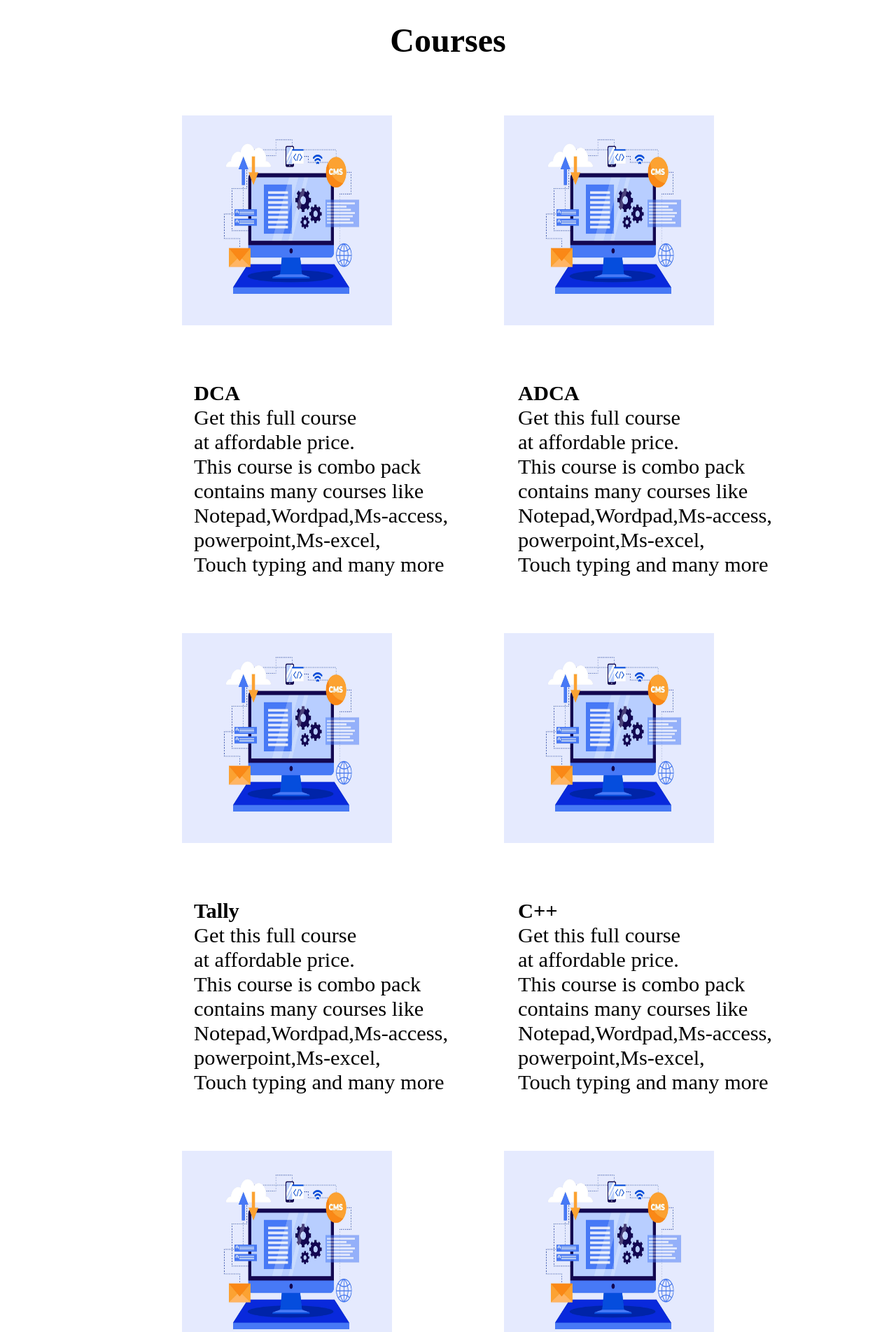
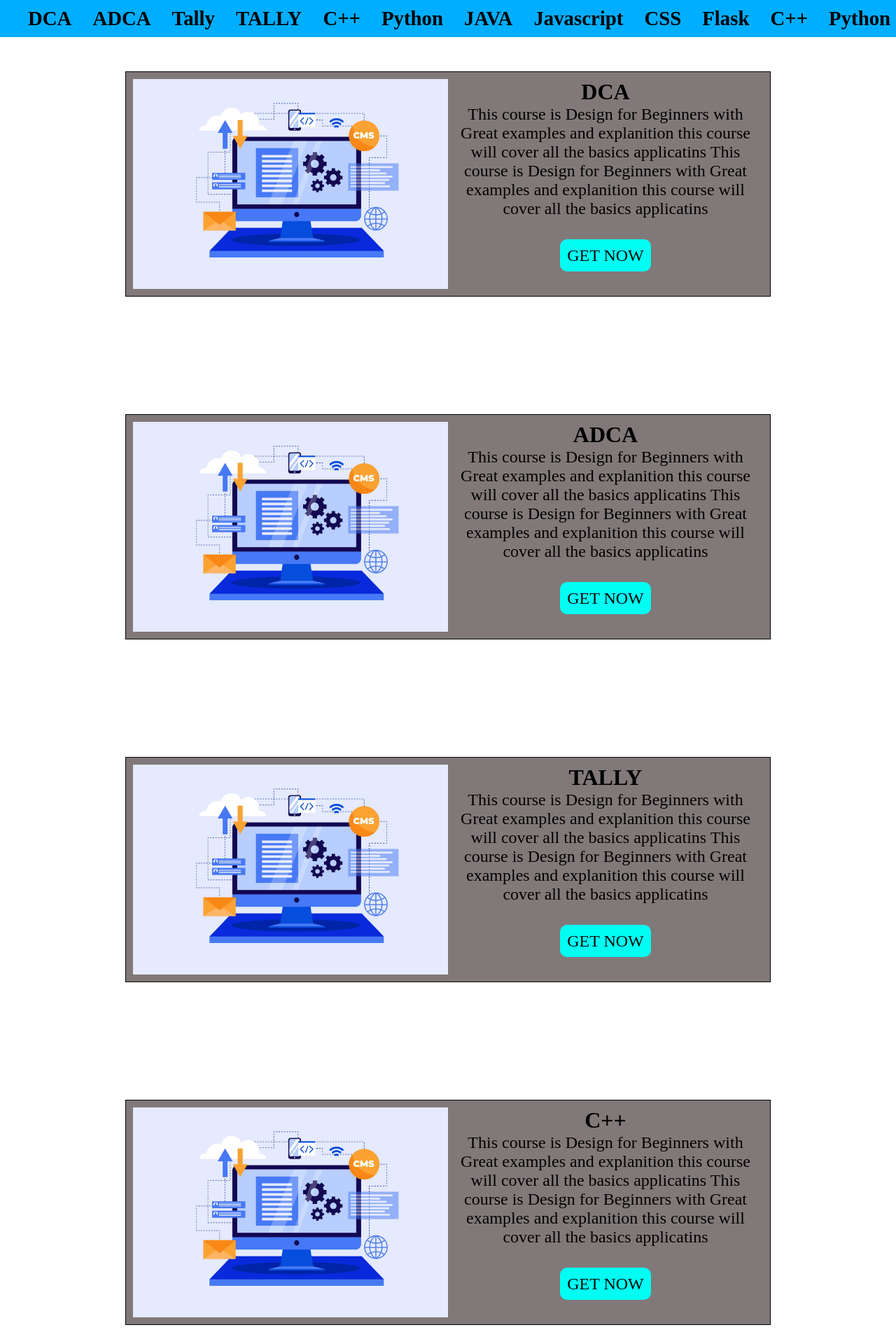
Before and after one commit to Hulkfulk/mega, a Flask app: page /course in a window 1280 px wide. Shown: the part 124-2028 px from the top of the page at 70% size. Run offline with Flask 2, Linux system fonts and the light colour scheme; some libraries are stand-ins or nearby versions.

Commit message:
improved

```diff
--- a/static/course.css
+++ b/static/course.css
@@ -1,5 +1,27 @@
-.col{display: flex;justify-content: center;}
-.col img{height:300px;width:300px;padding: 80px;}
-.aboutcourse{display: flex;justify-content:center;font-size: 190%;}
-.aboutcourse p{padding-left: 100px;}
-.course h1{text-align: center;font-size: 300%;padding-top: 30px;}
+.coursecall{display: flex;font-size: 180%;overflow: scroll;background: rgb(0, 174, 255);align-items: center;padding: 10px;}
+.coursecall p{padding-left: 30px;}
+.coursecall p a{text-decoration: none;color:rgb(0, 0, 0);font-weight: bold;}
+.coursecall p a:hover{text-decoration: underline;color:rgb(255, 255, 255);}
+.course1 img{height: 300px;width:auto;}
+.course1{display: flex;border: 1px;width:900px;margin:0 auto;outline-style: solid;background:rgb(129, 121, 121);padding: 10px;outline-width: 0.8px;}
+.dca{display: flex;justify-content: center;padding-bottom:120px;padding-top: 50px;}
+.coursecontent{display: flex;align-items: center;flex-direction: column;}
+.coursecontent p{font-size: 150%;text-align: center;}
+.coursecontent h1{color:rgb(0, 0, 0);}
+.coursebtn p a{background: rgb(0, 255, 242);padding: 10px;color:rgb(8, 8, 8);text-decoration: none;border-radius: 10px;}
+.coursebtn{padding-top: 40px;padding-bottom: 10px;}
+.course1:hover{background: rgb(243, 131, 149);}
+.coursebtn p a:hover{background:rgb(255, 0, 0);color:white;}
+.random .course1{background: red;}
+html{
+    scroll-behavior: smooth;
+}
+@media screen and (max-width:724px){
+    .course1{flex-direction: column;padding-left:10px;width:700px;}
+    .course1 img{width:600px;}
+}
+@media screen and (max-width:477px){
+    .course1{width: 300px;}
+    .course1 img{height:200px;width:300px;}
+
+}
--- a/static/home.css
+++ b/static/home.css
@@ -5,7 +5,7 @@
 .btns{display: flex;margin-left: -25px;}
 .btns div{padding: 20px;}
 .btns div a{background: red;text-decoration: none;color:white;padding: 10px;border-radius: 5px;}
-.hero2{display: flex;flex-direction: column;align-items: center;font-size: 150%;padding-top: 150px;}
+.hero2{display: flex;flex-direction: column;align-items: center;font-size: 190%;padding-top: 150px;text-align: center;}
 
 .hero2btn{display: flex;flex-direction: row;}
 .hero2btn div{padding:20px;}
--- a/templates/base.html
+++ b/templates/base.html
@@ -106,5 +106,6 @@
 
         }
     </script>
+
 </body>
 </html>
--- a/templates/courses.html
+++ b/templates/courses.html
@@ -1,111 +1,236 @@
 {% extends "base.html" %}
 {% block title %}
-Courses Target computer
+Corses Target computer
 {% endblock %}
 {% block head %}
 <link rel="stylesheet" href="{{url_for('static',filename='course.css')}}">
 {% endblock %}
 {% block content %}
 
-<div class="course">
-    <h1>Courses</h1>
-    <div class="col1 col">
-        <img src="{{url_for('static',filename='images/lapton.jpg')}}">
-        <img src="{{url_for('static',filename='images/lapton.jpg')}}">
+<div class="coursecall">
+    <p><a href="#dca">DCA</a></p>
+    <p><a href="#adca">ADCA</a></p>
+    <p><a href="#tally">Tally</a></p>
+    <p><a href="#tally">TALLY</a></p>
+    <p><a href="#c++">C++</a></p>
+    <p><a href="#python">Python</a></p>
+    <p><a href="">JAVA</a></p>
+    <p><a href="#java">Javascript</a></p>
+    <p><a href="">CSS</a></p>
+    <p><a href="">Flask</a></p>
+    <p><a href="">C++</a></p>
+    <p><a href="">Python</a></p>
+    <p><a href="">JAVA</a></p>
+    <p><a href="">Javascript</a></p>
+    <p><a href="">CSS</a></p>
+    <p><a href="">Flask</a></p>
+    <p><a href="">Flask</a></p>
+    <p><a href="">JAVA</a></p>
+    <p><a href="">Javascript</a></p>
+    <p><a href="">CSS</a></p>
+    <p><a href="">Flask</a></p>
+    <p><a href="">Flask</a></p>
+
 </div>
-    <div class="aboutcourse">
-        <p><b>DCA</b><br>
-            Get this full course  <br>
-            at affordable price.<br>
-            This course is combo pack<br>
-            contains many courses like<br>
-            Notepad,Wordpad,Ms-access,<br>
-            powerpoint,Ms-excel,<br>
-            Touch typing and many more
+<div class="dca">
+    <div class="course1" id="course1">
+        <img src="{{url_for('static',filename='images/lapton.jpg')}}" alt="">
+        <div class="coursecontent">
+            <h1 id="dca">DCA</h1>
+        <p>This course is Design for Beginners with
+            Great examples and explanition this course will
+            cover all the basics applicatins
+            This course is Design for Beginners with
+            Great examples and explanition this course will
+            cover all the basics applicatins
         </p>
-        <p><b>ADCA</b><br>
-            Get this full course  <br>
-            at affordable price.<br>
-            This course is combo pack<br>
-            contains many courses like<br>
-            Notepad,Wordpad,Ms-access,<br>
-            powerpoint,Ms-excel,<br>
-            Touch typing and many more
+        <div class="coursebtn">
+            <p><a href="">GET NOW</a></p>
+        </div>
+        </div>
+    </div>
+</div>
+<div class="dca">
+    <div class="course1">
+        <img src="{{url_for('static',filename='images/lapton.jpg')}}" alt="">
+        <div class="coursecontent">
+            <h1 id="adca">ADCA</h1>
+        <p>This course is Design for Beginners with
+            Great examples and explanition this course will
+            cover all the basics applicatins
+            This course is Design for Beginners with
+            Great examples and explanition this course will
+            cover all the basics applicatins
         </p>
+        <div class="coursebtn">
+            <p><a href="">GET NOW</a></p>
         </div>
-    <div class="col2 col">
-        <img src="{{url_for('static',filename='images/lapton.jpg')}}">
-        <img src="{{url_for('static',filename='images/lapton.jpg')}}">
         </div>
-    <div class="aboutcourse">
-        <p><b>Tally</b><br>
-            Get this full course  <br>
-            at affordable price.<br>
-            This course is combo pack<br>
-            contains many courses like<br>
-            Notepad,Wordpad,Ms-access,<br>
-            powerpoint,Ms-excel,<br>
-            Touch typing and many more
+    </div>
+</div>
+<div class="dca">
+    <div class="course1">
+        <img src="{{url_for('static',filename='images/lapton.jpg')}}" alt="">
+        <div class="coursecontent">
+            <h1 id="tally">TALLY</h1>
+        <p>This course is Design for Beginners with
+            Great examples and explanition this course will
+            cover all the basics applicatins
+            This course is Design for Beginners with
+            Great examples and explanition this course will
+            cover all the basics applicatins
         </p>
-        <p><b>C++</b><br>
-            Get this full course  <br>
-            at affordable price.<br>
-            This course is combo pack<br>
-            contains many courses like<br>
-            Notepad,Wordpad,Ms-access,<br>
-            powerpoint,Ms-excel,<br>
-            Touch typing and many more
+        <div class="coursebtn">
+            <p><a href="">GET NOW</a></p>
+        </div>
+        </div>
+    </div>
+</div>
+<div class="dca">
+    <div class="course1">
+        <img src="{{url_for('static',filename='images/lapton.jpg')}}" alt="">
+        <div class="coursecontent">
+            <h1 id="c++">C++</h1>
+        <p>This course is Design for Beginners with
+            Great examples and explanition this course will
+            cover all the basics applicatins
+            This course is Design for Beginners with
+            Great examples and explanition this course will
+            cover all the basics applicatins
         </p>
+        <div class="coursebtn">
+            <p><a href="">GET NOW</a></p>
         </div>
-    <div class="col3 col">
-        <img src="{{url_for('static',filename='images/lapton.jpg')}}">
-        <img src="{{url_for('static',filename='images/lapton.jpg')}}">
         </div>
-    <div class="aboutcourse">
-        <p><b>PYTHON</b><br>
-            Get this full course  <br>
-            at affordable price.<br>
-            This course is combo pack<br>
-            contains many courses like<br>
-            Notepad,Wordpad,Ms-access,<br>
-            powerpoint,Ms-excel,<br>
-            Touch typing and many more
+    </div>
+</div>
+<div class="dca">
+    <div class="course1">
+        <img src="{{url_for('static',filename='images/lapton.jpg')}}" alt="">
+        <div class="coursecontent">
+            <h1 id="python">PYTHON</h1>
+        <p>This course is Design for Beginners with
+            Great examples and explanition this course will
+            cover all the basics applicatins
+            This course is Design for Beginners with
+            Great examples and explanition this course will
+            cover all the basics applicatins
         </p>
-        <p><b>Ms-Excel</b><br>
-            Get this full course  <br>
-            at affordable price.<br>
-            This course is combo pack<br>
-            contains many courses like<br>
-            Notepad,Wordpad,Ms-access,<br>
-            powerpoint,Ms-excel,<br>
-            Touch typing and many more
+        <div class="coursebtn">
+            <p><a href="">GET NOW</a></p>
+        </div>
+        </div>
+    </div>
+</div>
+<div class="dca">
+    <div class="course1">
+        <img src="{{url_for('static',filename='images/lapton.jpg')}}" alt="">
+        <div class="coursecontent">
+            <h1 id="java">JAVASCRIPT</h1>
+        <p>This course is Design for Beginners with
+            Great examples and explanition this course will
+            cover all the basics applicatins
+            This course is Design for Beginners with
+            Great examples and explanition this course will
+            cover all the basics applicatins
         </p>
+        <div class="coursebtn">
+            <p><a href="">GET NOW</a></p>
+        </div>
+        </div>
+    </div>
+</div>
+<div class="dca">
+    <div class="course1">
+        <img src="{{url_for('static',filename='images/lapton.jpg')}}" alt="">
+        <div class="coursecontent">
+            <h1>DCA</h1>
+        <p>This course is Design for Beginners with
+            Great examples and explanition this course will
+            cover all the basics applicatins
+            This course is Design for Beginners with
+            Great examples and explanition this course will
+            cover all the basics applicatins
+        </p>
+        <div class="coursebtn">
+            <p><a href="">GET NOW</a></p>
+        </div>
+        </div>
+    </div>
+</div>
+<div class="dca">
+    <div class="course1">
+        <img src="{{url_for('static',filename='images/lapton.jpg')}}" alt="">
+        <div class="coursecontent">
+            <h1>DCA</h1>
+        <p>This course is Design for Beginners with
+            Great examples and explanition this course will
+            cover all the basics applicatins
+            This course is Design for Beginners with
+            Great examples and explanition this course will
+            cover all the basics applicatins
+        </p>
+        <div class="coursebtn">
+            <p><a href="">GET NOW</a></p>
+        </div>
+        </div>
+    </div>
+</div>
+<div class="dca">
+    <div class="course1">
+        <img src="{{url_for('static',filename='images/lapton.jpg')}}" alt="">
+        <div class="coursecontent">
+            <h1>DCA</h1>
+        <p>This course is Design for Beginners with
+            Great examples and explanition this course will
+            cover all the basics applicatins
+            This course is Design for Beginners with
+            Great examples and explanition this course will
+            cover all the basics applicatins
+        </p>
+        <div class="coursebtn">
+            <p><a href="">GET NOW</a></p>
+        </div>
+        </div>
+    </div>
+</div>
+<div class="dca">
+    <div class="course1">
+        <img src="{{url_for('static',filename='images/lapton.jpg')}}" alt="">
+        <div class="coursecontent">
+            <h1>DCA</h1>
+        <p>This course is Design for Beginners with
+            Great examples and explanition this course will
+            cover all the basics applicatins
+            This course is Design for Beginners with
+            Great examples and explanition this course will
+            cover all the basics applicatins
+        </p>
+        <div class="coursebtn">
+            <p><a href="">GET NOW</a></p>
+        </div>
+        </div>
+    </div>
+</div>
+<div class="dca">
+    <div class="course1">
+        <img src="{{url_for('static',filename='images/lapton.jpg')}}" alt="">
+        <div class="coursecontent">
+            <h1>DCA</h1>
+        <p>This course is Design for Beginners with
+            Great examples and explanition this course will
+            cover all the basics applicatins
+            This course is Design for Beginners with
+            Great examples and explanition this course will
+            cover all the basics applicatins
+        </p>
+        <div class="coursebtn">
+            <p><a href="">GET NOW</a></p>
+        </div>
+        </div>
+    </div>
 </div>
 
-    <div class="col5 col">
-        <img src="{{url_for('static',filename='images/lapton.jpg')}}">
-        <img src="{{url_for('static',filename='images/lapton.jpg')}}">
-    </div>
-    <div class="aboutcourse">
-        <p><b>JAVASCRIPT</b><br>
-            Get this full course  <br>
-            at affordable price.<br>
-            This course is combo pack<br>
-            contains many courses like<br>
-            Notepad,Wordpad,Ms-access,<br>
-            powerpoint,Ms-excel,<br>
-            Touch typing and many more
-        </p>
-        <p><b>FLASK</b><br>
-            Get this full course  <br>
-            at affordable price.<br>
-            This course is combo pack<br>
-            contains many courses like<br>
-            Notepad,Wordpad,Ms-access,<br>
-            powerpoint,Ms-excel,<br>
-            Touch typing and many more
-        </p>
-    </div>
-</div>
-<br><br><br><br><br>
+
+
 {% endblock %}
```
Lines whose indentation alone changed are shown as unchanged.
